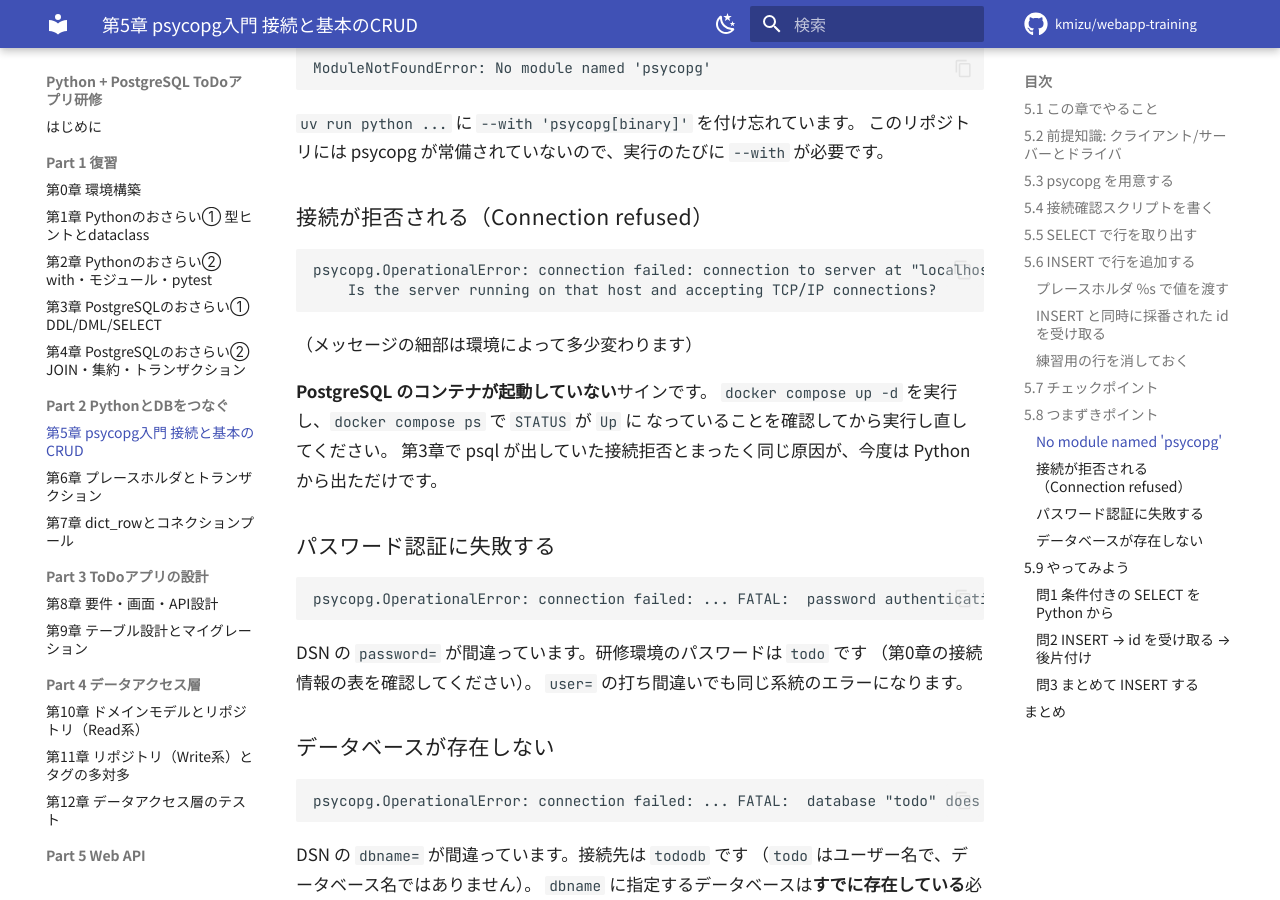
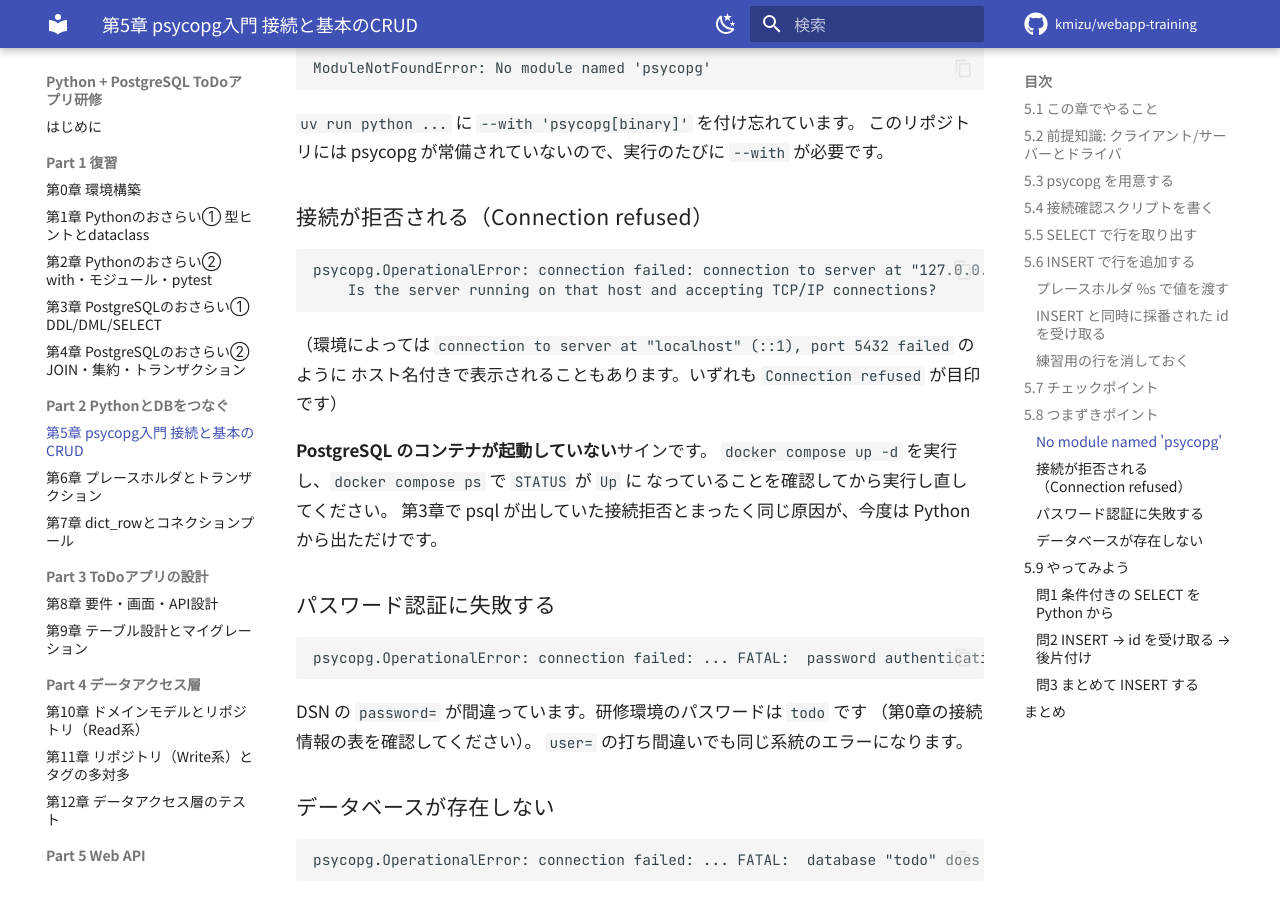
Before and after one commit to kmizu/webapp-training, an MkDocs documentation site: the page built from docs/05-psycopg-basics.md, in a window 1280 px wide and 900 px high, scrolled down 7307 px. Built offline with MkDocs 1.6.1 and Material for MkDocs 9.7.7, drawn with Linux system fonts in a browser that asks for light colours; comment, search, counter and statistics services are not loaded; some of the changed text lies outside the part shown.

Commit message:
docs: address review feedback on 05-psycopg-basics.md

````diff
--- a/docs/05-psycopg-basics.md
+++ b/docs/05-psycopg-basics.md
@@ -27,7 +27,7 @@
 
 !!! note "クライアント/サーバーモデル"
     PostgreSQL は **サーバー** として動き続け、**クライアント** からの接続を待ち受けています。
-    第0章で Docker で起動した `webapp-training-db` がそのサーバーです。
+    第0章で Docker に立てた `webapp-training-db` がそのサーバーです。
 
     クライアントは「PostgreSQL に接続して SQL を送る側」の総称です。
     第3〜4章で使った psql もクライアントのひとつで、この章で書く Python スクリプトは
@@ -307,11 +307,12 @@
 ### 接続が拒否される（Connection refused）
 
 ```text
-psycopg.OperationalError: connection failed: connection to server at "localhost" (127.0.0.1), port 5432 failed: Connection refused
+psycopg.OperationalError: connection failed: connection to server at "127.0.0.1", port 5432 failed: Connection refused
 	Is the server running on that host and accepting TCP/IP connections?
 ```
 
-（メッセージの細部は環境によって多少変わります）
+（環境によっては `connection to server at "localhost" (::1), port 5432 failed` のように
+ホスト名付きで表示されることもあります。いずれも `Connection refused` が目印です）
 
 **PostgreSQL のコンテナが起動していない**サインです。
 `docker compose up -d` を実行し、`docker compose ps` で `STATUS` が `Up` に
````
Also changed, not shown: other parts of docs/05-psycopg-basics.md (+1 -1 lines).
